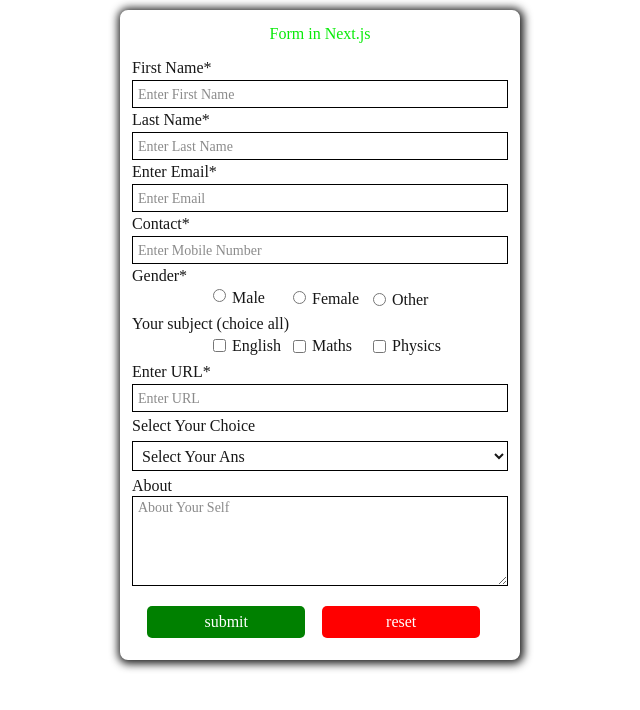
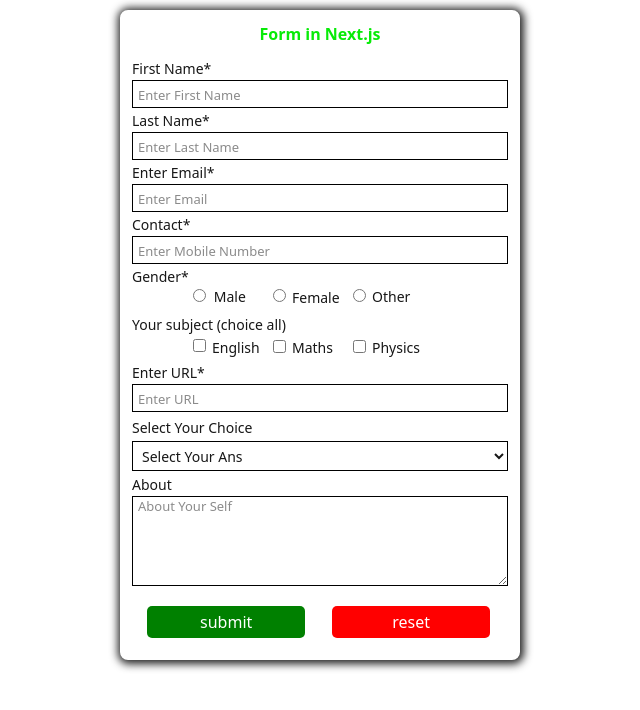
Before and after one commit to hasanshash50-max/forms, a Next.js app: page /ready in a window 1280 px wide. Shown: the top 710 px of the page, without its empty margins (320-960 px from the left). Built offline with nearby package versions, Linux system fonts and the light colour scheme.

Commit message:
move forms

```diff
--- a/app/ready/forms.css
+++ b/app/ready/forms.css
@@ -6,12 +6,13 @@ body{
 }
 h1{
     color: #08eb08;
+    font-weight: bolder;
 }
 *{
-    font-family: serif;
+    font-family: system-ui;
 }
 ::placeholder{
-     font-size: 14px;
+     font-size: 13px;
 }
 div.one{
     background: #fff;
@@ -37,71 +38,72 @@ input{
 }
 label{
     margin: 0px 10px;
+    font-size: 14px;
 }
 #read{
     position: absolute;
-    left: 80px;
+    left: 60px;
     bottom: 356px;
     width: 15px;
 }
 #write{
     position: absolute;
-    left: 160px;
-    bottom: 354px;
+    left: 140px;
+    bottom: 356px;
     width: 15px;
 }
 #book{
     position: absolute;
-    left: 240px;
-    bottom: 352px;
+    left: 220px;
+    bottom: 356px;
     width: 15px;
 }
 #male{
     position: relative;
-    left: 25px;
-    bottom: -22px;
+    left: 5px;
+    bottom: -20px;
 }
 #female{
     position: absolute;
-    left: 180px;
-    bottom: 347px;
+    left: 160px;
+    bottom: 350px;
 }
 #other{
     position: absolute;
-    left: 260px;
-    bottom: 346px;
+    left: 240px;
+    bottom: 351px;
     width: 15px;
 }
 #box{
     position: absolute;
-    left: 100px;
+    left: 80px;
     bottom: 300px;
 }
 #check{
     position: absolute;
-    left: 80px;
+    left: 60px;
     bottom: 306px;
     width: 15px;
 }
 #box1{
     position: absolute;
-    left: 180px;
+    left: 160px;
     bottom: 300px;
 }
 #check1{
     position: absolute;
-    left: 160px;
+    left: 140px;
     bottom: 305px;
     width: 15px;
 }
 #box2{
     position: absolute;
-    left: 260px;
+    left: 240px;
     bottom: 300px;
 }
 #check2{
     position: absolute;
-    left: 240px;
+    left: 220px;
     bottom: 305px;
     width: 15px;
 }
@@ -112,6 +114,7 @@ select{
     margin: 5px 10px;
     padding: 1px 5px;
     outline: none;
+    font-size: 14px;
 }
 #select{
     position: absolute;
@@ -119,7 +122,7 @@ select{
 }
 #about{
     position: absolute;
-    bottom: 160px;
+    bottom: 163px;
 }
 textarea{
     border: solid 1px #000;
@@ -149,7 +152,7 @@ textarea{
 #reset{
     width: 40%;
     position: absolute;
-    left: 190px;
+    left: 200px;
     bottom: 20px;
     border: none;
     background: red;
@@ -164,7 +167,7 @@ textarea{
 @media(max-width : 700px)
 {
     div.one{
-        width: 340px;
+        width: 330px;
         margin: 10px auto;
     }
     #reset{
--- a/app/ready/page.js
+++ b/app/ready/page.js
@@ -1,41 +1,114 @@
-export default function()
-{
+"use client";
+import { useEffect } from "react";
+
+export default function() {
+
+    useEffect(() => {
+        const form = document.querySelector("form");
+        const checks = document.querySelectorAll('input[name="eng"]');
+
+        form.addEventListener("submit", function (e) {
+            let selected = false;
+
+            checks.forEach(function (check) {
+                if (check.checked) {
+                    selected = true;
+                }
+            });
+
+            if (!selected) {
+                e.preventDefault();
+                alert("Please select at least one with checkbox");
+            }
+        });
+    }, []);
+
+    function submit(e) {
+        e.preventDefault();
+
+        const data = {
+            name: document.getElementById("name").value,
+            name1: document.getElementById("name1").value,
+            email: document.getElementById("email").value,
+            number: document.getElementById("number").value,
+            gender: document.querySelector('input[name="read"]:checked')?.value,
+            subjects: Array.from(document.querySelectorAll('input[name="eng"]:checked'))
+                .map(check => check.value).join(' , '),
+            url: document.getElementById("url").value,
+            choice: document.querySelector("select").value,
+            about: document.querySelector("textarea").value
+        };
+
+        localStorage.setItem("formData", JSON.stringify(data));
+
+        window.location.href = "/ready/result";
+    }
+
     return(
         <div className="one">
             <h1>Form in Next.js</h1>
-           <form>
+
+            <form onSubmit={submit}>
+
                 <label>First Name*</label>
-                 <input type="text" placeholder="Enter First Name" required></input>
+                <input type="text" placeholder="Enter First Name" required id="name"></input>
+
                 <label>Last Name*</label>
-                 <input type="text"placeholder="Enter Last Name" required></input>
+                <input type="text" placeholder="Enter Last Name" required id="name1"></input>
+
                 <label>Enter Email*</label>
-                 <input type="email" placeholder="Enter Email" required></input>
+                <input type="email" placeholder="Enter Email" required id="email"></input>
+
                 <label>Contact*</label>
-                 <input type="number" placeholder="Enter Mobile Number" required></input>
+                <input type="number" placeholder="Enter Mobile Number" required id="number"></input>
+
                 <label>Gender*</label>
-                 <label id="male">Male</label><input type="radio" name="read" value="start" id="read" required></input>
-                 <label id="female">Female</label><input type="radio" name="read"  value="#start" id="write" ></input>
-                 <label id="other">Other</label><input type="radio" name="read"  value="##start" id="book" ></input> <br></br><br></br>
+                <label id="male">Male</label>
+                <input type="radio" name="read" value="start" id="read" required></input>
+
+                <label id="female">Female</label>
+                <input type="radio" name="read" value="#start" id="write"></input>
+
+                <label id="other">Other</label>
+                <input type="radio" name="read" value="##start" id="book"></input>
+
+                <br></br><br></br>
+
                 <label>Your subject (choice all)</label>
-                 <label id="box">English</label><input type="checkbox" id="check" required></input>
-                 <label id="box1">Maths</label><input type="checkbox" id="check1"required ></input>
-                 <label id="box2">Physics</label><input type="checkbox" id="check2" required></input> <br></br><br></br>
-                 <label >Enter URL*</label>
-                 <input type="text" placeholder="Enter URL" required></input>
-                 <label id="select">Select Your Choice</label><br></br>
+
+                <label id="box">English</label>
+                <input type="checkbox" id="check" name="eng" value="English"></input>
+
+                <label id="box1">Maths</label>
+                <input type="checkbox" id="check1" name="eng" value="Maths"></input>
+
+                <label id="box2">Physics</label>
+                <input type="checkbox" id="check2" name="eng" value="Physics"></input>
+
+                <br></br><br></br>
+
+                <label>Enter URL*</label>
+                <input type="text" placeholder="Enter URL" required id="url"></input>
+
+                <label id="select">Select Your Choice</label>
+                <br></br>
+
                 <select required>
-                     <option disabled selected>Select Your Ans</option>
-                     <option>School</option>
-                     <option>University</option>
-                     <option>Master</option>
-                     <option>Doctor</option>
+                    <option value="" disabled selected>Select Your Ans</option>
+                    <option value="School">School</option>
+                    <option value="University">University</option>
+                    <option value="Master">Master</option>
+                    <option value="Doctor">Doctor</option>
                 </select>
+
                 <label id="about">About</label>
-                 <textarea
-                 placeholder="About Your Self" required
-                 ></textarea><br></br><br></br><br></br><br></br><br></br>
+                <textarea placeholder="About Your Self" required></textarea>
+
+                <br></br><br></br><br></br><br></br><br></br>
+
                 <input type="submit" value="submit" id="submit"></input>
                 <input type="reset" value="reset" id="reset"></input>
+
             </form>
         </div>
     )
--- /dev/null
+++ b/app/ready/result/page.js
@@ -0,0 +1,31 @@
+"use client";
+
+import { useEffect, useState } from "react";
+
+export default function Result() {
+
+    const [data, setData] = useState({});
+
+    useEffect(() => {
+        const savedData = localStorage.getItem("formData");
+
+        if (savedData) {
+            setData(JSON.parse(savedData));
+        }
+    }, []);
+
+    return (
+        <div style={{border:"solid 2px #000" , padding:"10px"}}>
+            <h1 style={{color:"red"}}>Form Result</h1>
+            <p style={{fontWeight:"bolder"}}>First Name : {data.name}</p>
+            <p style={{fontWeight:"bolder"}}>Last Name : {data.name1}</p>
+            <p style={{fontWeight:"bolder"}}>Email : {data.email}</p>
+            <p style={{fontWeight:"bolder"}}>Contact : {data.number}</p>
+            <p style={{fontWeight:"bolder"}}>Gender : {data.gender}</p>
+            <p style={{fontWeight:"bolder"}}>Subjects : {data.subjects}</p>
+            <p style={{fontWeight:"bolder"}}>URL : {data.url}</p>
+            <p style={{fontWeight:"bolder"}}>Choice : {data.choice}</p>
+            <p style={{fontWeight:"bolder"}}>About : {data.about}</p>
+        </div>
+    );
+}
```
Lines whose indentation alone changed are shown as unchanged.
